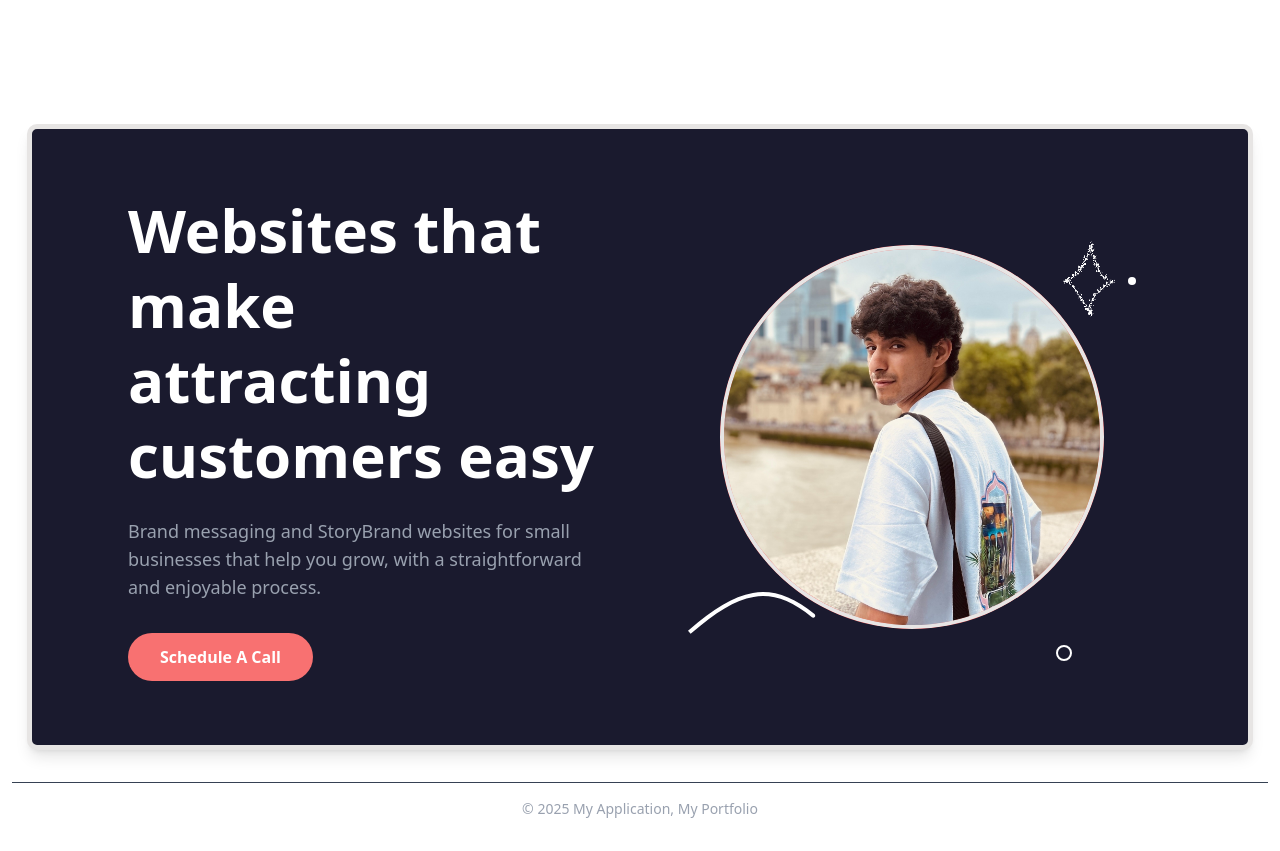
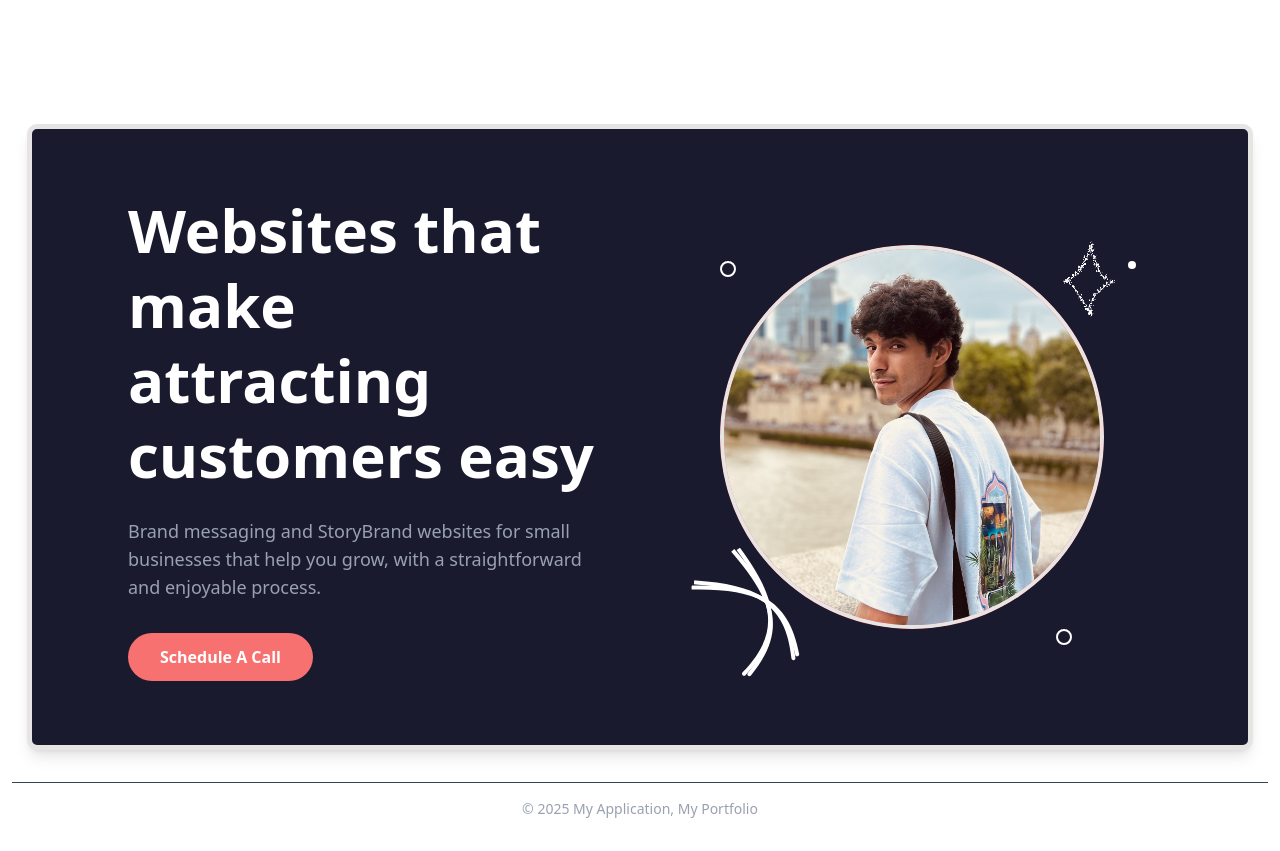
Before and after one commit to Omid2831/portfolio-visionary, a React (Vite) app: page / in a window 1280 px wide. Built offline with nearby package versions, Linux system fonts and the light colour scheme.

Commit message:
feat: add CurvedLineShape component for decorative elements in HeroImage feat: include bg-pr.svg asset for enhanced homepage design

```diff
--- a/src/features/landing-page/components/HeroImage.jsx
+++ b/src/features/landing-page/components/HeroImage.jsx
@@ -1,4 +1,5 @@
 import React from 'react'
+import CurvedLineShape from './sketch/CurvedLineShape'
 
 const HeroImage = () => {
   return (
@@ -14,15 +15,17 @@ const HeroImage = () => {
       <div aria-hidden="true">
         {/* Decorative elements */}
         {/* Curved line */}
-        <img src="curved-line.svg" alt="Curved line" className="absolute -bottom-6 -left-8 w-32 h-20" />
+        <CurvedLineShape />
+
         {/* Star top right */}
         <img src="star.svg" alt="star" className="absolute -top-4 -right-4 w-15 h-25 text-white" />
 
         {/* Small circle */}
-        <div className="absolute -bottom-8 right-8 w-4 h-4 border-2 border-white rounded-full" />
+        <div className="absolute -bottom-4 right-8 w-4 h-4 border-2 border-white rounded-full" />
+        <div className="absolute top-4 left-0 right-8 w-4 h-4 border-2 border-white rounded-full" />
 
         {/* Dot */}
-        <div className="absolute top-8 -right-8 w-2 h-2 bg-white rounded-full" />
+        <div className="absolute top-4 -right-8 w-2 h-2 bg-white rounded-full" />
       </div>
     </figure>
   )
--- /dev/null
+++ b/src/features/landing-page/components/sketch/CurvedLineShape.jsx
@@ -0,0 +1,14 @@
+import React from 'react'
+
+const CurvedLineShape = () => {
+    return (
+        <>
+            <img src="curved-line.svg" alt="Curved line" className="absolute -bottom-6 -left-8 w-32 h-20 rotate-40" />
+            <img src="curved-line.svg" alt="Curved line" className="absolute -bottom-6 -left-8 w-32 h-20 rotate-45" />
+            <img src="curved-line.svg" alt="Curved line" className="absolute -bottom-6 -left-8 w-32 h-20 rotate-450" />
+            <img src="curved-line.svg" alt="Curved line" className="absolute -bottom-6 -left-8 w-32 h-20 rotate-455" />
+        </>
+    )
+}
+
+export default CurvedLineShape
```
Also changed, not shown: public/assets/bg-pr.svg (added).
